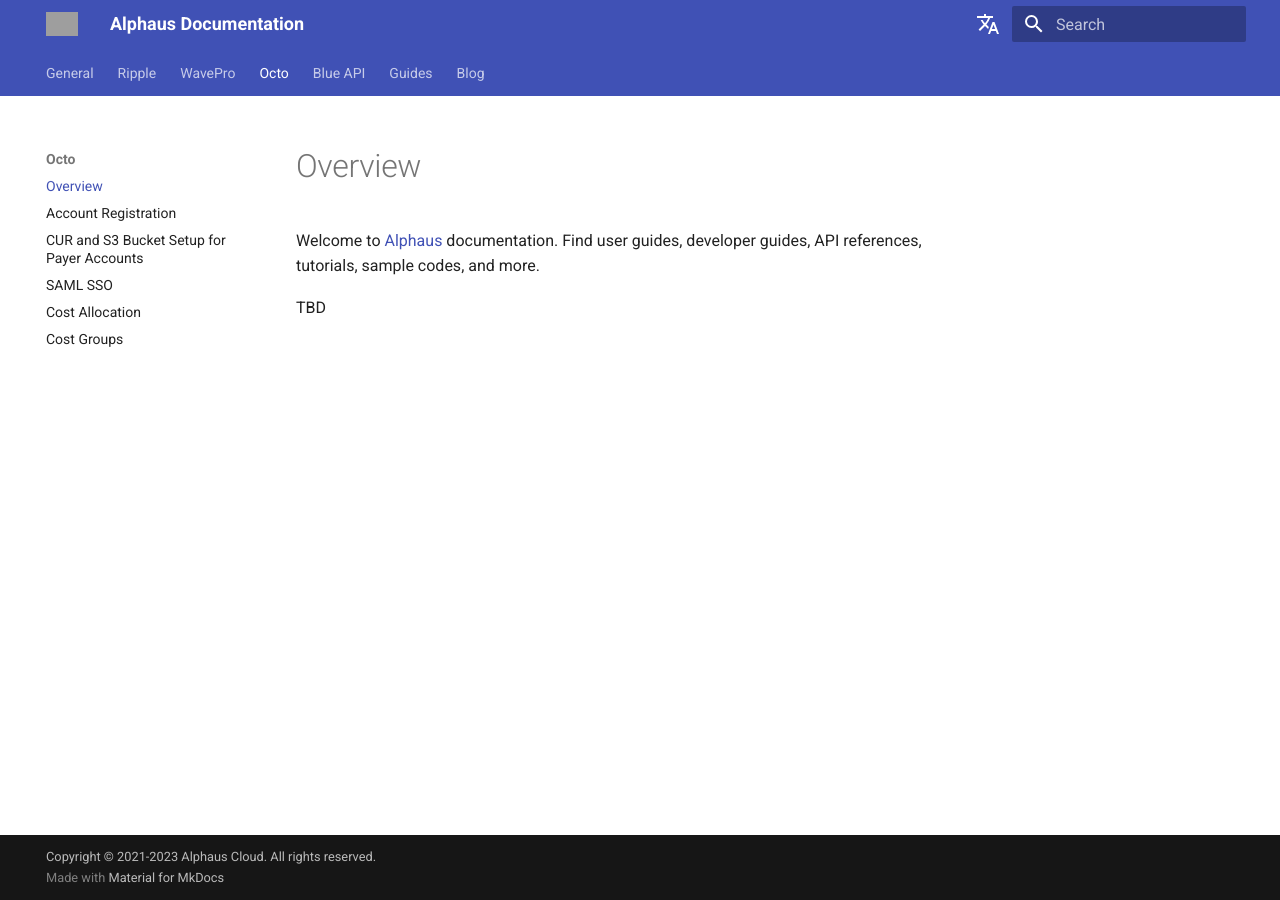
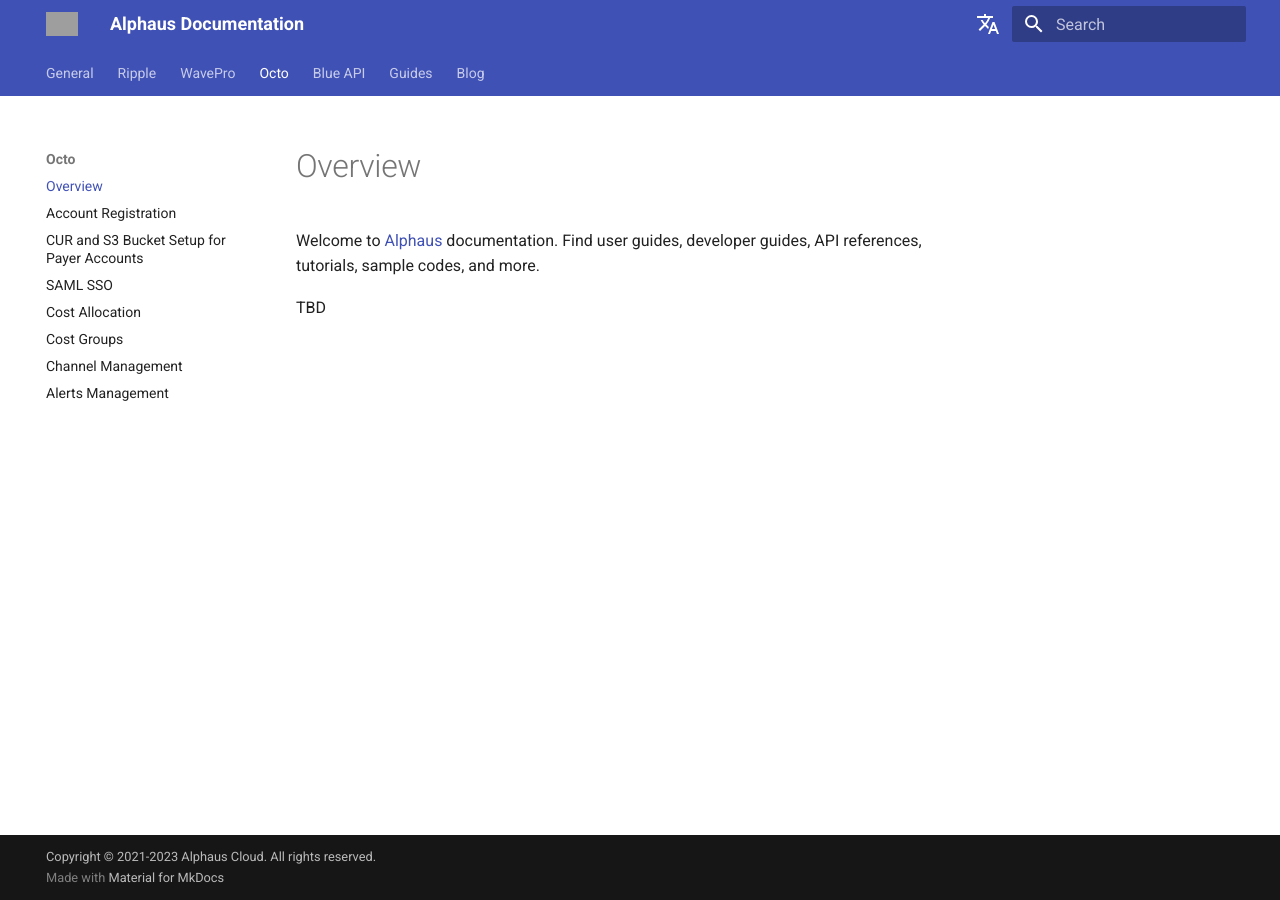
Before and after one commit to alphauslabs/tmpdocs, an MkDocs documentation site: the page built from docs/octo/index.md, in a window 1280 px wide. Built offline with MkDocs 1.6.1 and Material for MkDocs 9.7.7, drawn with Linux system fonts in a browser that asks for light colours; comment, search, counter and statistics services are not loaded; grey boxes are pictures that could not be loaded.

Commit message:
octo: add channel and alerts docs to mkdocs yaml file

```diff
--- a/mkdocs.yml
+++ b/mkdocs.yml
@@ -33,6 +33,8 @@ nav:
       - "octo/samlsso.md"
       - "octo/costallocation.md"
       - "octo/costgroup.md"
+      - "octo/channel-management.md"
+      - "octo/alerts-management.md"
   - "Blue API":
       - "blueapi/overview.md"
       - "blueapi/authentication.md"
```
